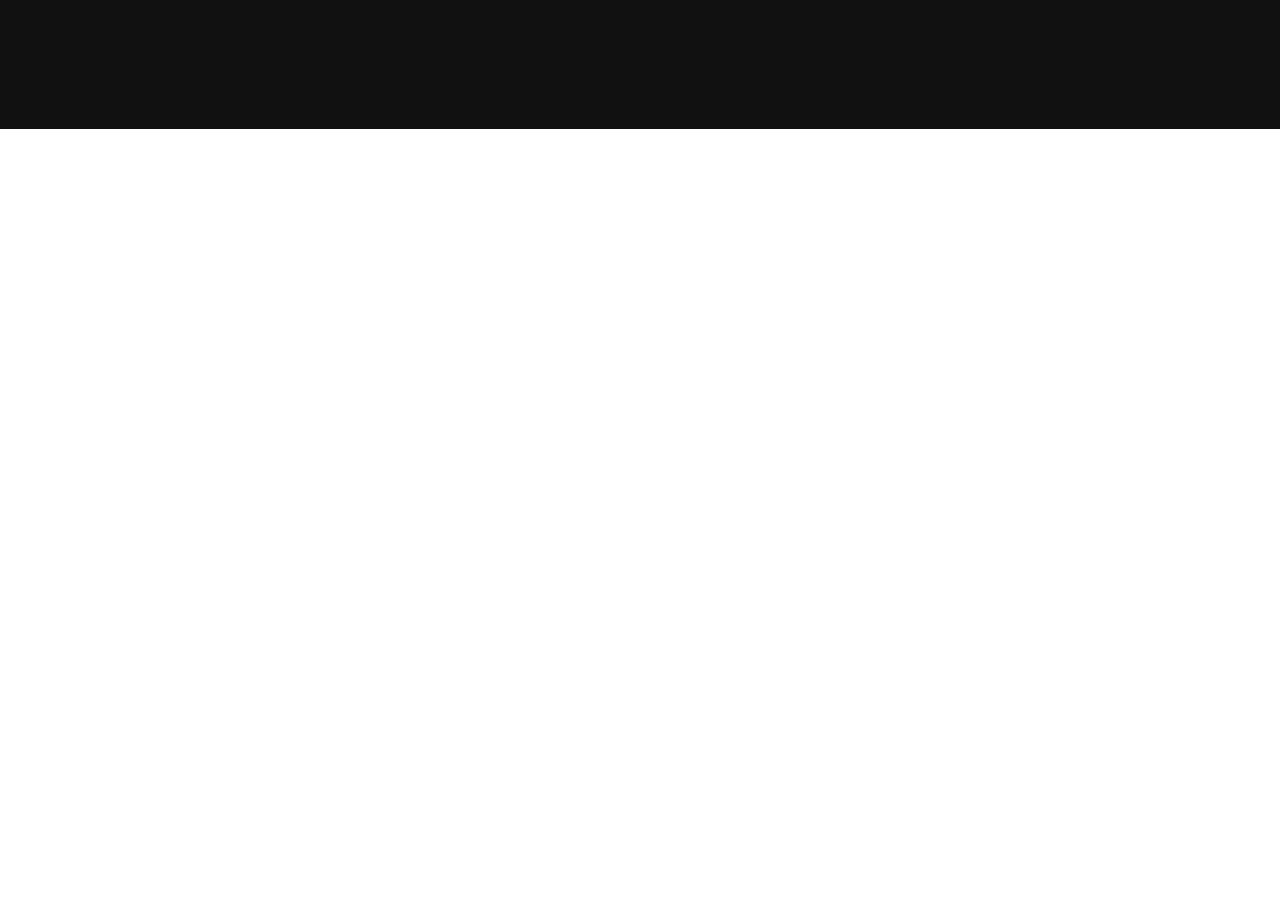
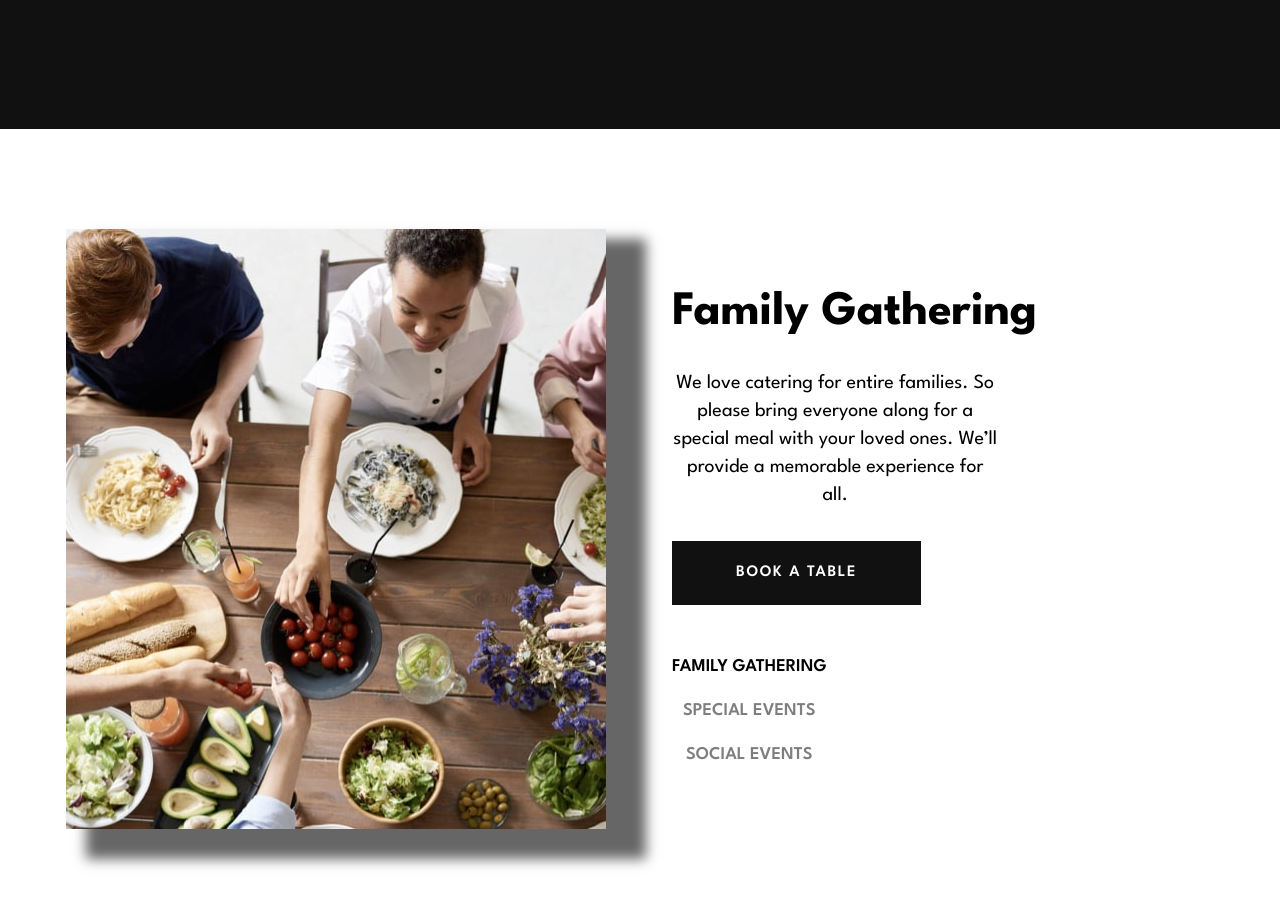
Before and after one commit to AtanasovCode/dine, a React (Vite) app: page / in a window 1280 px wide. Shown: the part 2800-3707 px from the top of the page. Before the commit the page ends 2929 px from the top, so only its background shows below. Built offline with nearby package versions, Linux system fonts and the light colour scheme.

Commit message:
created fully responsive events section

```diff
--- a/src/components/homepage/reusable/DescriptionComponent.jsx
+++ b/src/components/homepage/reusable/DescriptionComponent.jsx
@@ -33,7 +33,7 @@
                 <img
                     srcSet={`${desktop} 1x, ${desktopx2} 2x`}
                     alt="image of the restaurant surrounded by trees and nature"
-                    className="sm:w-[75vw] shadow-picture"
+                    className="sm:w-[75vw] shadow-picture-sm lg:shadow-picture"
                 />
             </picture>
 
--- /dev/null
+++ b/src/components/homepage/sections/Family.jsx
@@ -0,0 +1,77 @@
+import desktop from '../../../assets/homepage/family-gathering-desktop.jpg';
+import desktopx2 from '../../../assets/homepage/family-gathering-desktop@2x.jpg';
+import tablet from '../../../assets/homepage/family-gathering-tablet.jpg';
+import tabletx2 from '../../../assets/homepage/family-gathering-tablet@2x.jpg';
+import mobile from '../../../assets/homepage/family-gathering-mobile.jpg';
+import mobilex2 from '../../../assets/homepage/family-gathering-mobile@2x.jpg';
+
+const Family = () => {
+    return (
+        <div className="
+            flex flex-col items-center justify-center py-16 w-full
+            lg:flex-row lg:p-16 lg:min-h-[100vh]
+        ">
+            <picture className="flex-1 flex items-center justify-center">
+                {/* Mobile */}
+                <source
+                    media="(max-width: 600px)"
+                    srcSet={`${mobile} 1x, ${mobilex2} 2x`}
+                />
+                {/* Tablet */}
+                <source
+                    media="(max-width: 1200px)"
+                    srcSet={`${tablet} 1x, ${tabletx2} 2x`}
+                />
+                {/* Desktop */}
+                <img
+                    srcSet={`${desktop} 1x, ${desktopx2} 2x`}
+                    alt="picture of a table with a family sitting and dining"
+                    className="shadow-picture-sm lg:shadow-picture"
+                />
+            </picture>
+
+            <div className="
+                flex-1 flex flex-col items-center justify-center
+                lg:flex-col-reverse lg:items-start lg:ml-16
+            ">
+                <div className="flex flex-col mt-12">
+                    <div className="flex flex-col items-center justify-center uppercase font-semibold text-lg">
+                        <div>Family Gathering</div>
+                        <div className="my-4 opacity-50">Special Events</div>
+                        <div className="opacity-50">Social Events</div>
+                    </div>
+                </div>
+
+                <div className="
+                    flex flex-col items-center justify-center mt-8 px-6
+                    lg:mt-0 lg:px-0 lg:items-start
+                ">
+                    <div className="text-3xl font-bold mb-8 md:text-5xl">
+                        Family Gathering
+                    </div>
+                    <div className="
+                        text-center sm:text-xl sm:mx-12 md:max-w-[60%]
+                        lg:mx-0
+                    ">
+                        We love catering for entire families. So please bring
+                        everyone along for a special meal with your loved ones.
+                        We’ll provide a memorable experience for all.
+                    </div>
+                    <div>
+                        <input
+                            type="button"
+                            value="book a table"
+                            className="
+                                py-5 px-16 uppercase bg-cod-gray text-white cursor-pointer
+                                mt-8 font-semibold tracking-widest
+                                hover:bg-transparent hover:border-2 hover:border-solid hover:border-black hover:text-black
+                            "
+                        />
+                    </div>
+                </div>
+            </div>
+        </div>
+    );
+}
+
+export default Family;
--- a/src/routes/Homepage.jsx
+++ b/src/routes/Homepage.jsx
@@ -1,6 +1,7 @@
 import Hero from "../components/homepage/sections/Hero";
 import Description from "../components/homepage/sections/Description";
 import Highlights from "../components/homepage/sections/Highlights";
+import Family from "../components/homepage/sections/Family";
 
 const Homepage = () => {
     return (
@@ -8,6 +9,7 @@
             <Hero />
             <Description />
             <Highlights />
+            <Family />
         </div>
     );
 }
--- a/tailwind.config.js
+++ b/tailwind.config.js
@@ -21,12 +21,13 @@
       },
       screens: {
         'xs': "500px",
-        'sm': "601px",
+        'sm': "600px",
         'md': "825px",
         'lg': "1199px",
       },
       boxShadow: {
-        'picture': '30px 20px 12px 10px rgba(0, 0, 0, .6)', // Adjust values as needed
+        'picture': '30px 20px 12px 10px rgba(0, 0, 0, .6)',
+        'picture-sm': '8px 5px 12px 7px rgba(0, 0, 0, .5)',
       },
     },
   },
```
